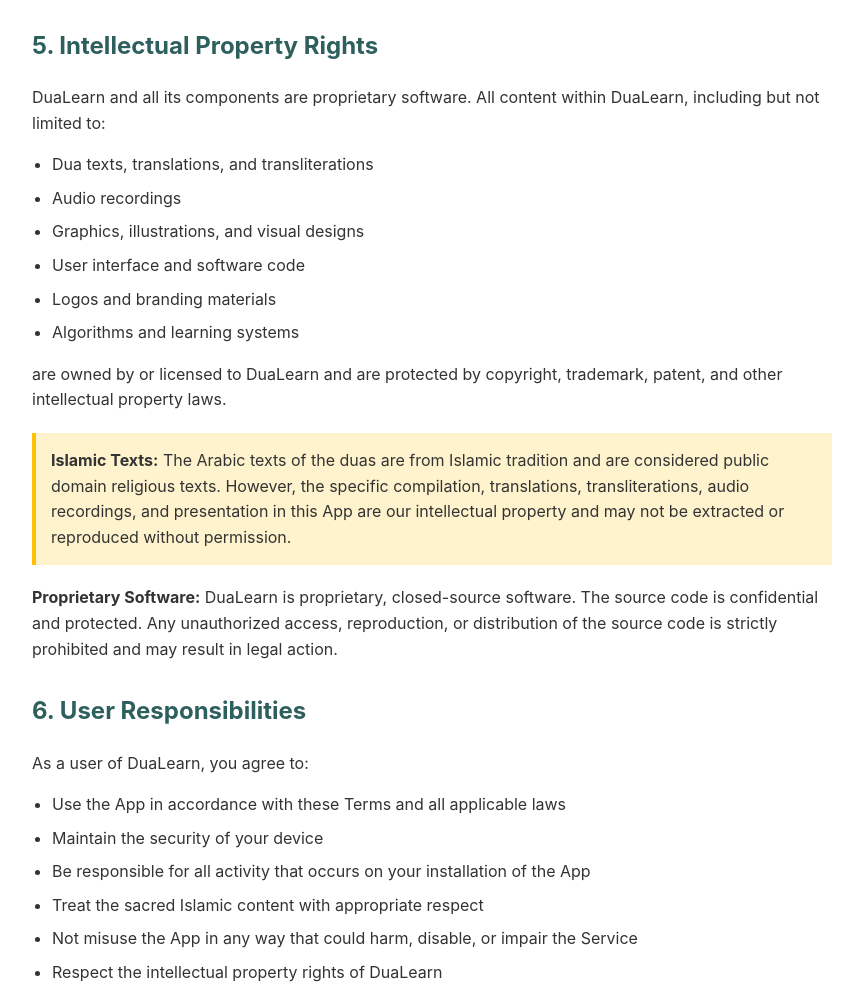
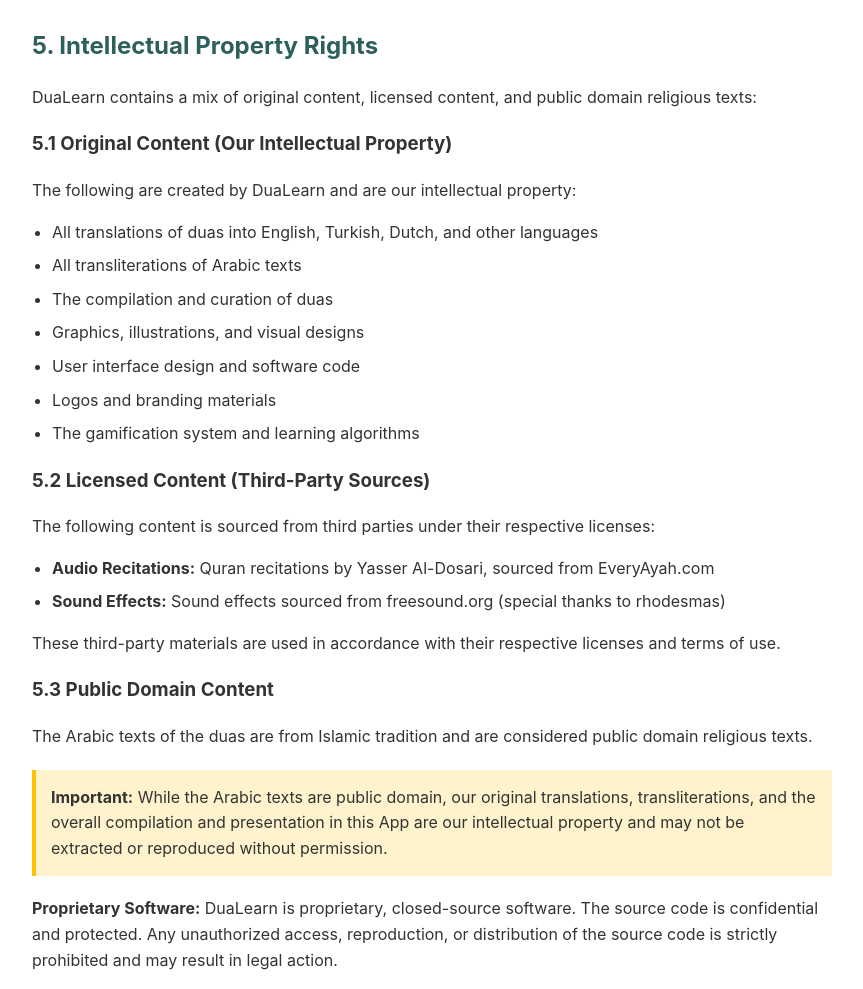
Before and after one commit to TheYugito/NuurCompass, a plain HTML site: page dualearn-terms.html in a window 1280 px wide. Shown: the part 1545-2534 px from the top of the page, without its empty margins (208-1071 px from the left). Drawn offline with Linux system fonts and the light colour scheme.

Commit message:
Update intellectual property rights section in terms

```diff
--- a/dualearn-terms.html
+++ b/dualearn-terms.html
@@ -106,19 +106,33 @@
 
     <div class="section">
         <h2>5. Intellectual Property Rights</h2>
-        <p>DuaLearn and all its components are proprietary software. All content within DuaLearn, including but not limited to:</p>
+        <p>DuaLearn contains a mix of original content, licensed content, and public domain religious texts:</p>
+
+        <h3>5.1 Original Content (Our Intellectual Property)</h3>
+        <p>The following are created by DuaLearn and are our intellectual property:</p>
         <ul>
-            <li>Dua texts, translations, and transliterations</li>
-            <li>Audio recordings</li>
+            <li>All translations of duas into English, Turkish, Dutch, and other languages</li>
+            <li>All transliterations of Arabic texts</li>
+            <li>The compilation and curation of duas</li>
             <li>Graphics, illustrations, and visual designs</li>
-            <li>User interface and software code</li>
+            <li>User interface design and software code</li>
             <li>Logos and branding materials</li>
-            <li>Algorithms and learning systems</li>
+            <li>The gamification system and learning algorithms</li>
         </ul>
-        <p>are owned by or licensed to DuaLearn and are protected by copyright, trademark, patent, and other intellectual property laws.</p>
+
+        <h3>5.2 Licensed Content (Third-Party Sources)</h3>
+        <p>The following content is sourced from third parties under their respective licenses:</p>
+        <ul>
+            <li><strong>Audio Recitations:</strong> Quran recitations by Yasser Al-Dosari, sourced from EveryAyah.com</li>
+            <li><strong>Sound Effects:</strong> Sound effects sourced from freesound.org (special thanks to rhodesmas)</li>
+        </ul>
+        <p>These third-party materials are used in accordance with their respective licenses and terms of use.</p>
+
+        <h3>5.3 Public Domain Content</h3>
+        <p>The Arabic texts of the duas are from Islamic tradition and are considered public domain religious texts.</p>
 
         <div class="important">
-            <strong>Islamic Texts:</strong> The Arabic texts of the duas are from Islamic tradition and are considered public domain religious texts. However, the specific compilation, translations, transliterations, audio recordings, and presentation in this App are our intellectual property and may not be extracted or reproduced without permission.
+            <strong>Important:</strong> While the Arabic texts are public domain, our original translations, transliterations, and the overall compilation and presentation in this App are our intellectual property and may not be extracted or reproduced without permission.
         </div>
 
         <p><strong>Proprietary Software:</strong> DuaLearn is proprietary, closed-source software. The source code is confidential and protected. Any unauthorized access, reproduction, or distribution of the source code is strictly prohibited and may result in legal action.</p>
```
